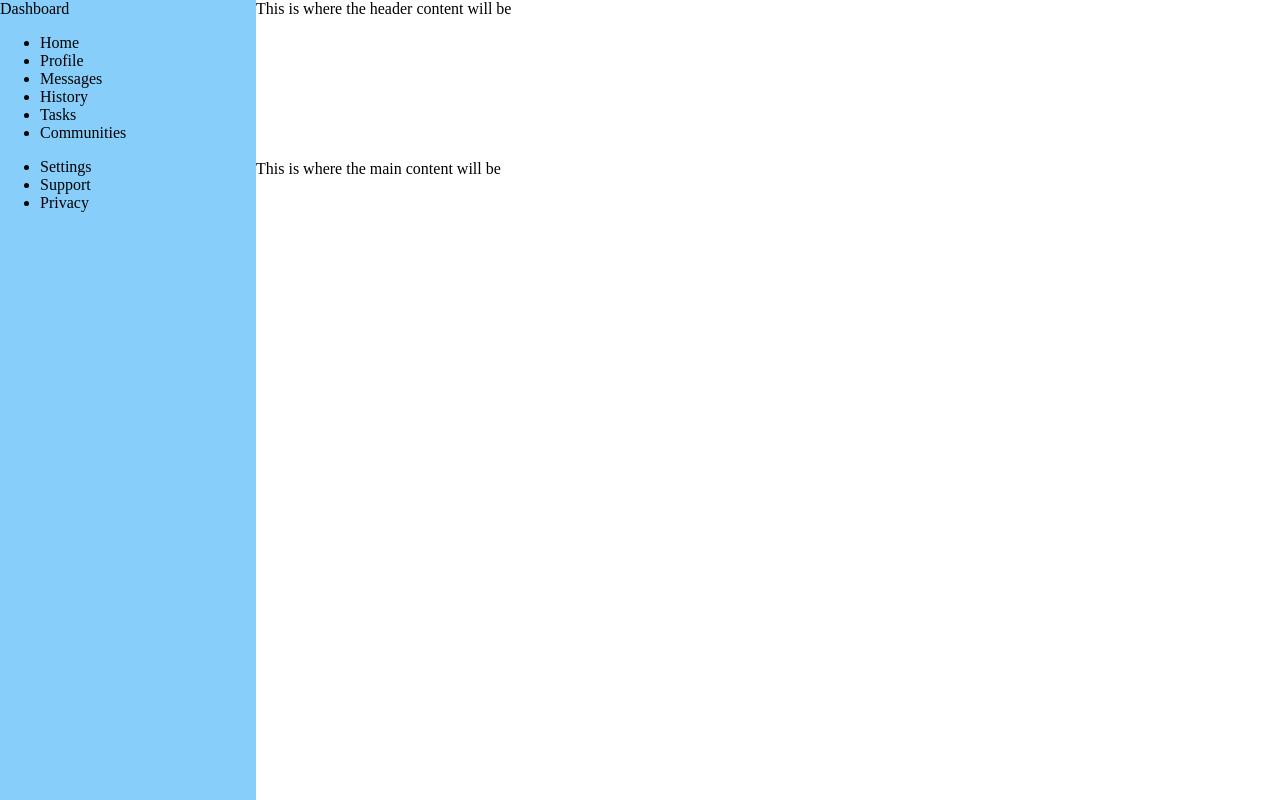
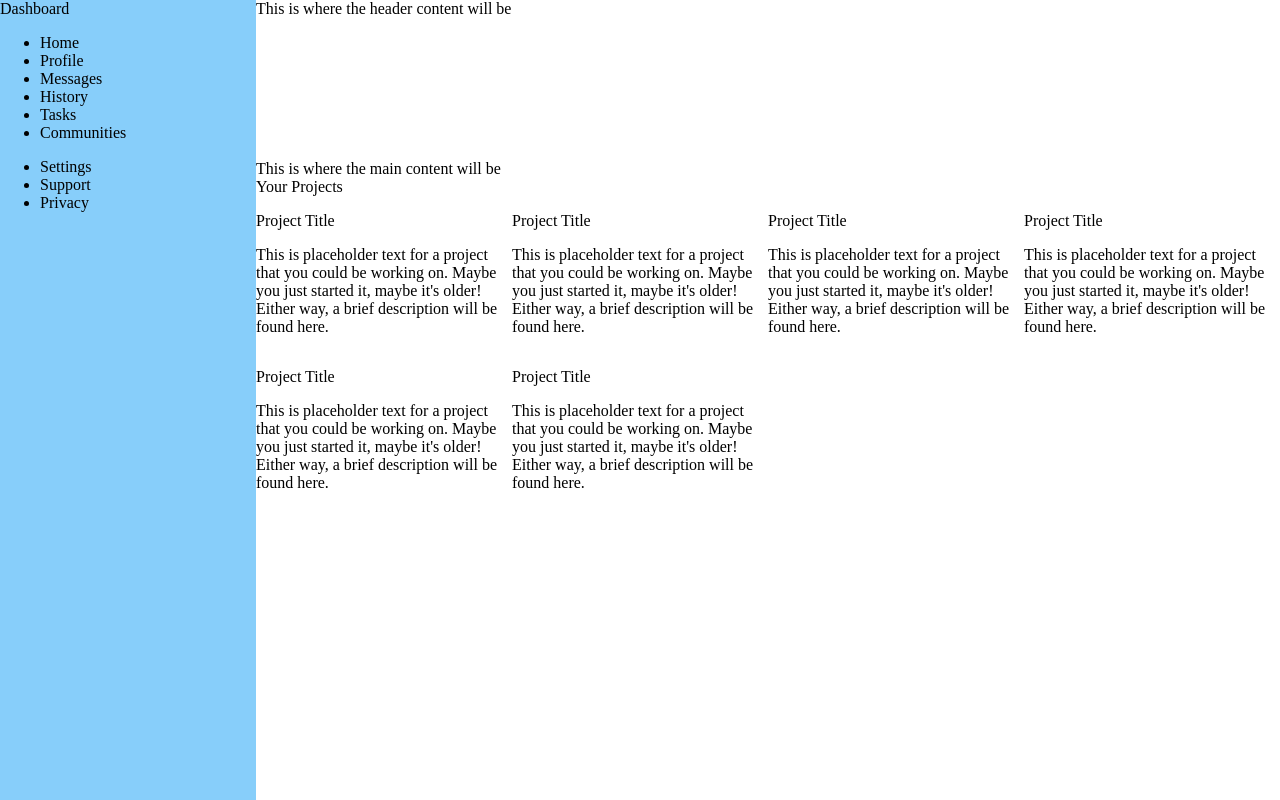
Before and after one commit to jbuschatzke/admin-dashboard, a plain HTML site: page index.html in a window 1280 px wide. Drawn offline with Linux system fonts and the light colour scheme.

Commit message:
Setup project cards with grid

```diff
--- a/index.html
+++ b/index.html
@@ -25,7 +25,39 @@
             <li>Privacy</li>
          </ul>
         </div>
-        <div class="content">This is where the main content will be</div>
+        <div class="content">This is where the main content will be
+            <div class="projects">
+                Your Projects
+                <div class="project-cards">
+                    <div class="card">
+                     <p class="title">Project Title</p>
+                     <p>This is placeholder text for a project that you could be working on. Maybe you just started it, maybe it's older! Either way, a brief description will be found here.</p>
+                    </div>
+                    <div class="card">
+                     <p class="title">Project Title</p>
+                     <p>This is placeholder text for a project that you could be working on. Maybe you just started it, maybe it's older! Either way, a brief description will be found here.</p>
+                    </div>
+                    <div class="card">
+                     <p class="title">Project Title</p>
+                     <p>This is placeholder text for a project that you could be working on. Maybe you just started it, maybe it's older! Either way, a brief description will be found here.</p>
+                    </div>
+                    <div class="card">
+                     <p class="title">Project Title</p>
+                     <p>This is placeholder text for a project that you could be working on. Maybe you just started it, maybe it's older! Either way, a brief description will be found here.</p>
+                    </div>
+                    <div class="card">
+                     <p class="title">Project Title</p>
+                     <p>This is placeholder text for a project that you could be working on. Maybe you just started it, maybe it's older! Either way, a brief description will be found here.</p>
+                    </div>
+                    <div class="card">
+                     <p class="title">Project Title</p>
+                     <p>This is placeholder text for a project that you could be working on. Maybe you just started it, maybe it's older! Either way, a brief description will be found here.</p>
+                    </div>
+                </div>
+            </div>
+            <div class="announcements"></div>
+            <div class="trending"></div>
+        </div>
     </div>
 </body>
 </html>
--- a/style.css
+++ b/style.css
@@ -16,3 +16,8 @@ body{
     grid-column: 1 / 2;
     grid-row: 1 / 3;
 }
+
+.project-cards{
+    display: grid;
+    grid-template-columns: repeat(auto-fit, minmax(250px, 1fr));
+}
```
